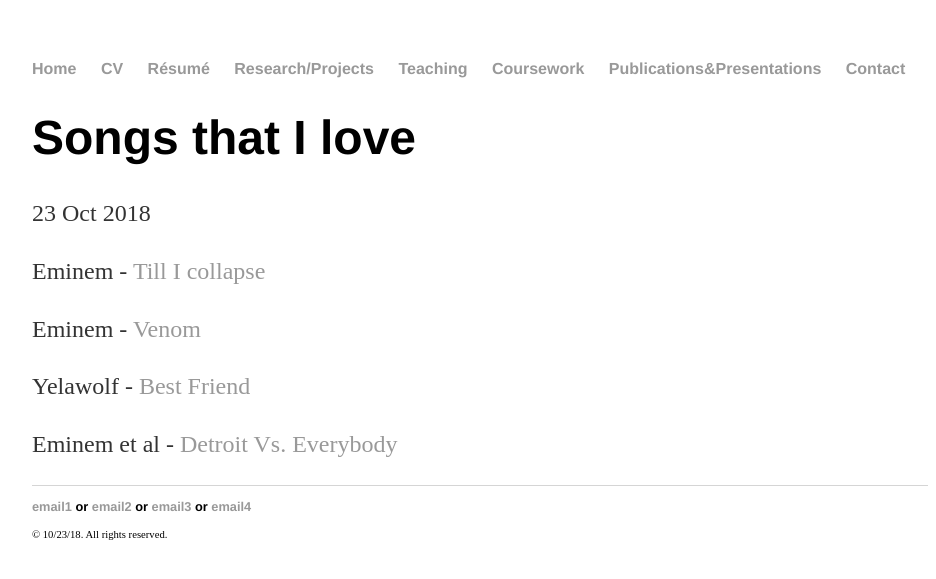
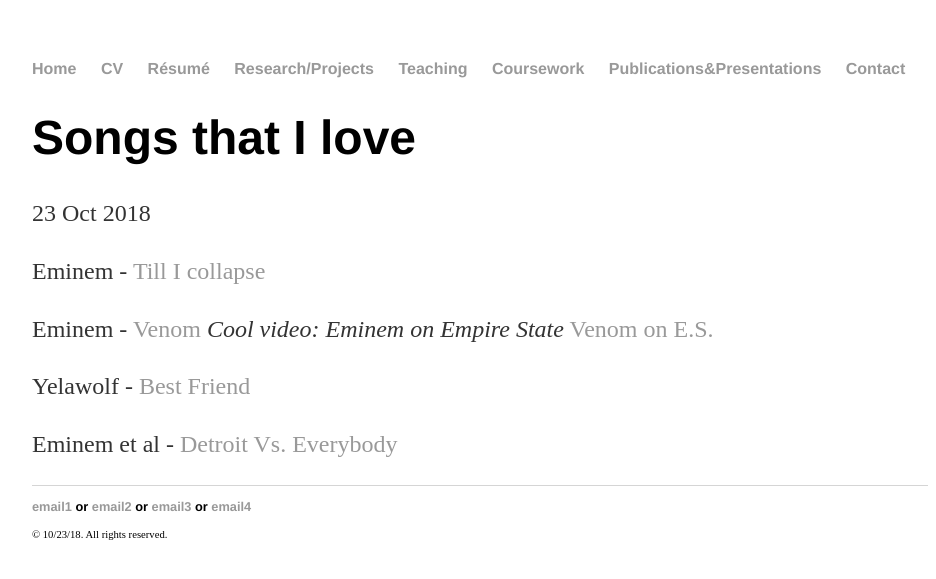
Before and after one commit to yjkweon24/yjkweon24.github.io, a Jekyll site: the page built from _posts/2018-10-23-songs-that-i-love.md, in a window 1280 px wide. Shown: the top 579 px of the page, without its empty margins (160-1096 px from the left). Built offline with Jekyll 4.4.1, drawn with Linux system fonts in a browser that asks for light colours.

Commit message:
Update 2018-10-23-songs-that-i-love.md

```diff
--- a/_posts/2018-10-23-songs-that-i-love.md
+++ b/_posts/2018-10-23-songs-that-i-love.md
@@ -6,6 +6,8 @@
 Eminem - [Till I collapse](https://www.youtube.com/watch?v=ikKUceLXdt8&start_radio=1&list=RDikKUceLXdt8)
 
 Eminem - [Venom](https://www.youtube.com/watch?v=gRZ_HPYiTC0)
+*Cool video: Eminem on Empire State* [Venom on E.S.](https://www.youtube.com/watch?v=bdCyEBdUSTE&t=282s)
+
 
 Yelawolf - [Best Friend](https://www.youtube.com/watch?v=kHRU0TvB42c)
 
```
